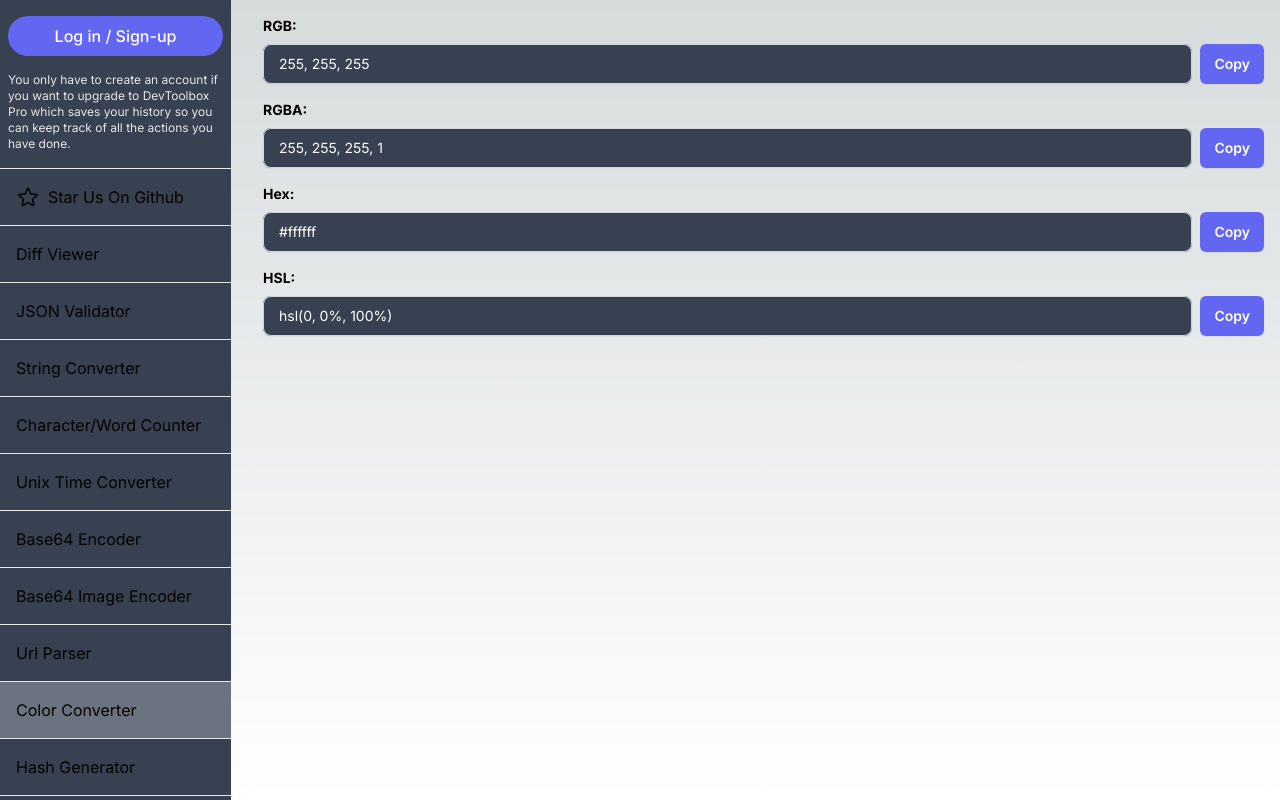
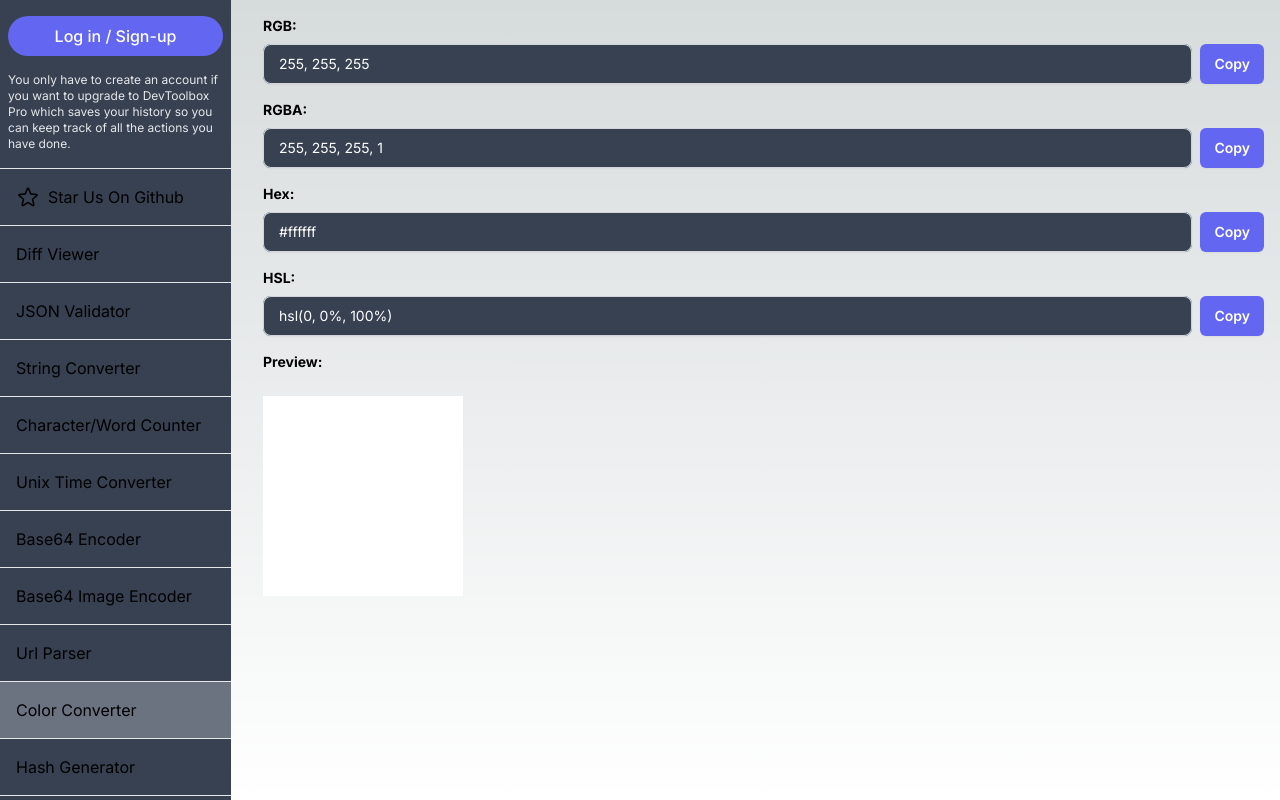
Before and after one commit to YourAverageTechBro/DevToolboxWeb, a Next.js app: page /tools/color-converter in a window 1280 px wide. Built offline with nearby package versions, Linux system fonts and the light colour scheme; no server answers.

Commit message:
added square for previewing color

```diff
--- a/src/app/tools/color-converter/ColorConverterComponent.tsx
+++ b/src/app/tools/color-converter/ColorConverterComponent.tsx
@@ -481,6 +481,10 @@ export default function ColorConverterComponent({
           </button>
         </div>
       </div>
+      <p className="font-bold text-sm mb-2">Preview:</p>
+      <svg width={200} height={200}>
+        <rect width="100%" height="100%" fill={"rgba(" + rgba + ")"}></rect>
+      </svg>
     </div>
   );
 }
```
